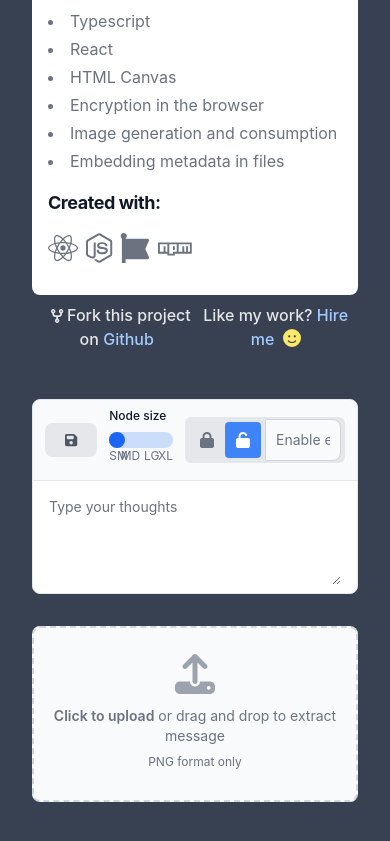
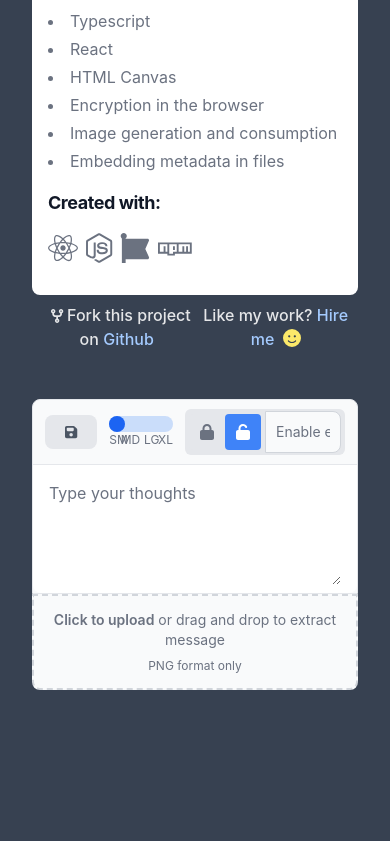
Before and after one commit to alifeinbinary/stegg, a React (Vite) app: page / in a window 390 px wide. Shown: the part 843-1684 px from the top of the page. After the commit the page ends 1613 px from the top, so only its background shows below. Built offline with nearby package versions, Linux system fonts and the light colour scheme.

Commit message:
fix: design improvements and bug fixes for mobile

```diff
--- a/index.html
+++ b/index.html
@@ -3,7 +3,10 @@
   <head>
     <meta charset="UTF-8" />
     <link rel="icon" type="image/png" href="/binary-translate.png" />
-    <meta name="viewport" content="width=device-width, initial-scale=1.0" />
+    <meta
+      name="viewport"
+      content="width=device-width, initial-scale=1, maximum-scale=1"
+    />
     <meta
       name="description"
       content="Binary Translator by Andrew Halliwell coded in Typescript and made with React, Tailwind, Font Awesome, Vite, and Flowbite"
--- a/src/components/Dropzone.tsx
+++ b/src/components/Dropzone.tsx
@@ -54,10 +54,11 @@ export const Dropzone: React.FC<DropzoneProps> = ({ setInput, setEncryptionEnabl
     const { getRootProps, getInputProps } = useDropzone({ onDrop })
     return (
         <div className='w-full'>
-            <div className="flex items-center justify-center w-full">
-                <label {...getRootProps()} htmlFor="dropzone-file" className="flex flex-col items-center justify-center w-full h-44 border-2 border-gray-300 border-dashed rounded-lg cursor-pointer bg-gray-50 dark:hover:bg-gray-800 dark:bg-gray-700 hover:bg-gray-100 dark:border-gray-600 dark:hover:border-gray-500">
-                    <div className="flex flex-col items-center justify-center pt-5 pb-6">
-                        <FontAwesomeIcon icon={faUpload} className="w-10 h-10 mb-3 text-gray-400" />
+            <h4 className="mb-2 h4 sm:hidden xs:hidden text-left font-bold dark:text-white">Decrypt</h4>
+            <div className="flex items-center justify-center w-full h-52 xs:h-24">
+                <label {...getRootProps()} htmlFor="dropzone-file" className="flex flex-col items-center justify-center w-full h-full px-2 border-2 border-gray-300 border-dashed rounded-lg xs:rounded-none xs:rounded-b-lg cursor-pointer bg-gray-50 dark:hover:bg-gray-800 dark:bg-gray-700 hover:bg-gray-100 dark:border-gray-600 dark:hover:border-gray-500">
+                    <div className="flex flex-col items-center justify-center ">
+                        <FontAwesomeIcon icon={faUpload} className="w-10 h-10 mb-3 text-gray-400 sm:hidden xs:hidden" />
                         <p className="mb-2 text-sm text-gray-500 dark:text-gray-400"><span className="font-semibold">Click to upload</span> or drag and drop to extract message</p>
                         <p className="text-xs text-gray-500 dark:text-gray-400">PNG format only</p>
                     </div>
--- a/src/components/TextArea.tsx
+++ b/src/components/TextArea.tsx
@@ -39,8 +39,9 @@ export const TextArea: React.FC<TextAreaProps> = ({ encryptionEnabled, password,
 
     return (
         <div className='w-full'>
-            <form>
-                <div className="w-full mb-4 border border-gray-200 rounded-lg bg-gray-50 dark:bg-gray-700 dark:border-gray-600">
+            <h4 className="mb-2 h4 sm:hidden xs:hidden  text-left font-bold dark:text-white">Encrypt</h4>
+            <form className='min-h-48 h-full'>
+                <div className="w-full min-h-48 mb-4 sm:mb-0 xs:mb-0 border border-gray-200 rounded-lg sm:rounded-none sm:rounded-t-lg xs:rounded-none xs:rounded-t-lg bg-gray-50 dark:bg-gray-700 dark:border-gray-600">
                     <div className="flex items-center justify-between px-3 py-2 border-b dark:border-gray-600">
                         <div className="flex flex-wrap items-center divide-gray-200 sm:divide-x sm:rtl:divide-x-reverse dark:divide-gray-600">
                             <div className="flex flex-wrap items-center space-x-1 rtl:space-x-reverse sm:ps-4">
@@ -99,7 +100,7 @@ export const TextArea: React.FC<TextAreaProps> = ({ encryptionEnabled, password,
                                 clearContx(canvasRef);
                                 setOutput([]);
                             }
-                        }} maxLength={512} className="block w-full px-0 text-sm text-gray-800 bg-white border-0 dark:bg-gray-800 focus:ring-0 dark:text-white dark:placeholder-gray-400" placeholder={`${decryptedText ? decryptedText : 'Type your thoughts '}`} required ></textarea>
+                        }} maxLength={512} className="block w-full min-h-28 h-full px-0 text-base text-gray-800 bg-white border-0 dark:bg-gray-800 focus:ring-0 dark:text-white dark:placeholder-gray-400" placeholder={`${decryptedText ? decryptedText : 'Type your thoughts '}`} required ></textarea>
                     </div>
                 </div>
             </form>
--- a/src/components/Translate.tsx
+++ b/src/components/Translate.tsx
@@ -47,10 +47,17 @@ const Translate: React.FC<React.CanvasHTMLAttributes<HTMLCanvasElement>> = () =>
     }, [DEBUG, canvasHeight, canvasWidth, output, size]);
 
     // Side effects
+
+    // Keeping it fresh
+    useEffect(() => {
+        console.clear();
+    }, [input, size, encryptionEnabled, textToDecrypt, password, encryptedText, decryptedText])
+
+    // Paint the canvas
     useEffect(() => {
         const canv = canvasRef.current;
         if (!canv) return;
-        // Paint the canvas
+
         plot(output, canvasRef, size);
 
         if (DEBUG) {
@@ -58,12 +65,14 @@ const Translate: React.FC<React.CanvasHTMLAttributes<HTMLCanvasElement>> = () =>
         }
     }, [DEBUG, canvasHeight, canvasWidth, output, size])
 
+    // Change the canvas height if necessary
     useEffect(() => {
         handleResize();
     }, [handleResize, output])
 
+
     useEffect(() => {
-        if (input && encryptionEnabled) {
+        if (input && encryptionEnabled && password) {
             handleEncrypt(input, password, setEncryptedText);
         }
 
@@ -101,15 +110,15 @@ const Translate: React.FC<React.CanvasHTMLAttributes<HTMLCanvasElement>> = () =>
 
     return (
         <div className='max-w-5xl mx-auto'>
-            <div className='grid md:grid-cols-4 sm:grid-cols-1 gap-4'>
-                <div className='md:col-span-3 sm:col-span-1'>
+            <div className='grid grid-cols-4 sm:grid-cols-4 xs:grid-cols-1 gap-4 sm:gap-0 xs:gap-0'>
+                <div className='col-span-3 md:col-span-3 sm:col-span-3 xs:col-span-1'>
                     <TextArea encryptionEnabled={encryptionEnabled} password={password} setPassword={setPassword} encryptedText={encryptedText} setDecryptedText={setDecryptedText} input={input} setInput={setInput} setOutput={setOutput} setEncryptionEnabled={setEncryptionEnabled} canvasRef={canvasRef} handleDecrypt={handleDecrypt} decryptedText={decryptedText} size={size} setSize={setSize} />
                 </div>
-                <div className='md:col-span-1 sm:col-span-1'>
+                <div className='col-span-1 md:col-span-1 sm:col-span-1 xs:col-span-1'>
                     <Dropzone setInput={setInput} setEncryptionEnabled={setEncryptionEnabled} setTextToDecrypt={setTextToDecrypt} />
                 </div>
             </div>
-            <canvas id="canvas" ref={canvasRef} height={canvasHeight} width={canvasWidth} className='w-full rounded-lg bg-slate-100' />
+            <canvas id="canvas" ref={canvasRef} height={canvasHeight} width={canvasWidth} className='w-full rounded-lg xs:mt-4 sm:mt-4 bg-slate-100' />
         </div>
     );
 }
--- a/tailwind.config.js
+++ b/tailwind.config.js
@@ -7,6 +7,9 @@ export default {
   ],
   theme: {
     extend: {},
+    screens: {
+      xs: { max: "639px" },
+    },
   },
   plugins: [require("flowbite/plugin")],
 };
```
